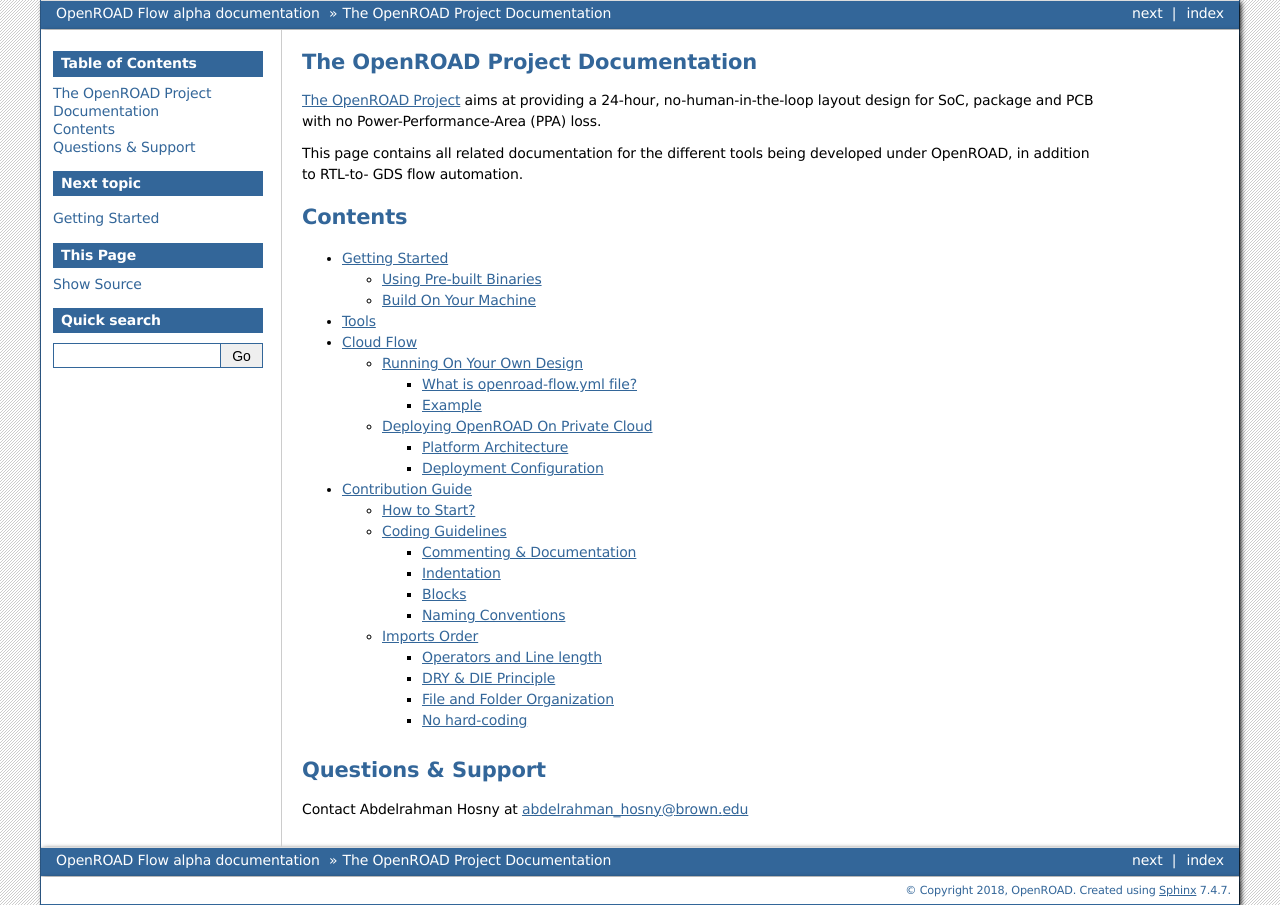
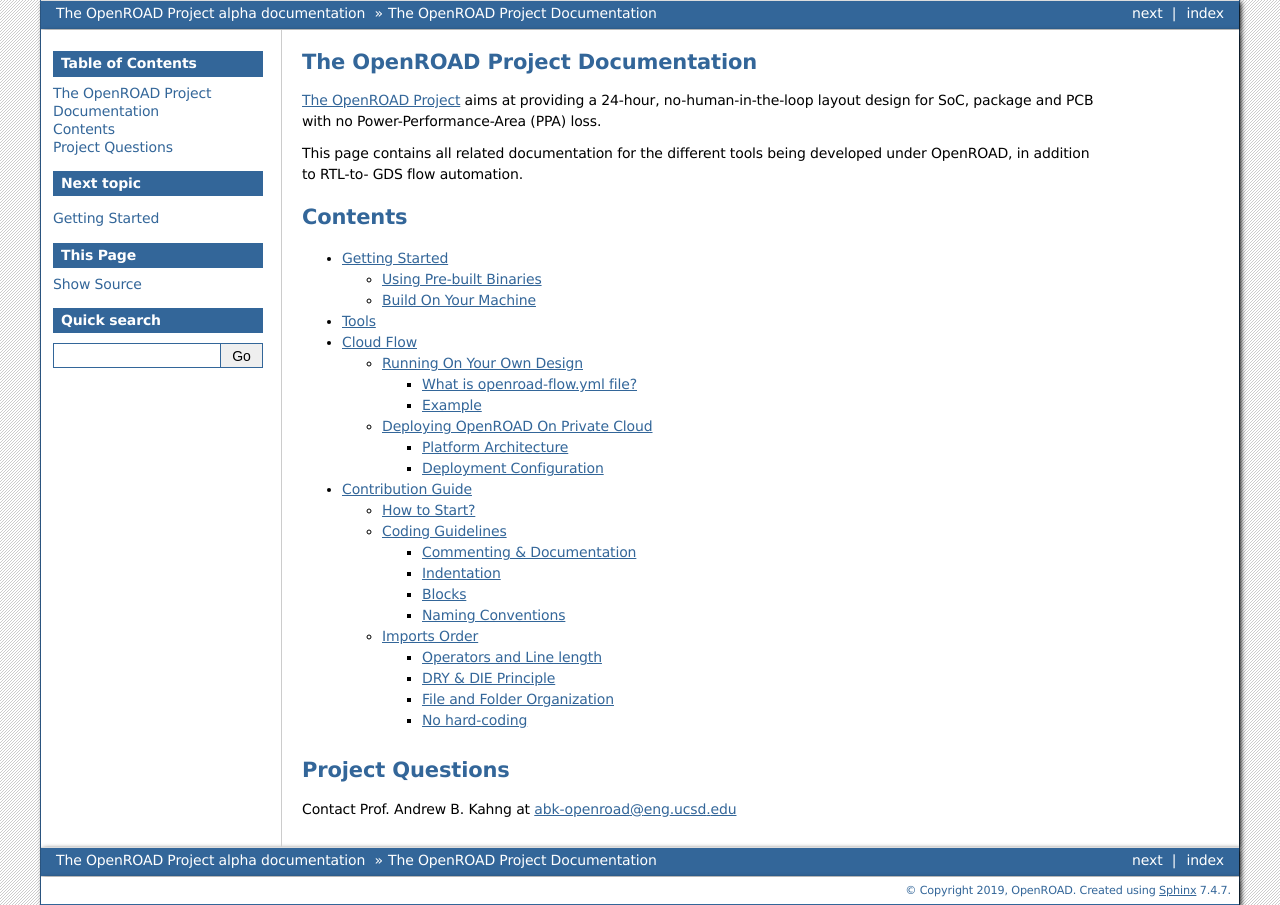
Before and after one commit to The-OpenROAD-Project-Attic/docs, a Sphinx documentation site: the page built from source/index.rst, in a window 1280 px wide. Built offline with Sphinx 7.4.7, drawn with Linux system fonts in a browser that asks for light colours.

Commit message:
update docs

```diff
--- a/source/conf.py
+++ b/source/conf.py
@@ -19,8 +19,8 @@
 
 # -- Project information -----------------------------------------------------
 
-project = 'OpenROAD Flow'
-copyright = '2018, OpenROAD'
+project = 'The OpenROAD Project'
+copyright = '2019, OpenROAD'
 author = 'OpenROAD'
 
 # The short X.Y version
@@ -134,7 +134,7 @@
 # (source start file, target name, title,
 #  author, documentclass [howto, manual, or own class]).
 latex_documents = [
-    (master_doc, 'OpenROADFlow.tex', 'OpenROAD Flow Documentation',
+    (master_doc, 'OpenROADFlow.tex', 'The OpenROAD Project',
      'Abdelrahman', 'manual'),
 ]
 
@@ -144,7 +144,7 @@
 # One entry per manual page. List of tuples
 # (source start file, name, description, authors, manual section).
 man_pages = [
-    (master_doc, 'openroadflow', 'OpenROAD Flow Documentation',
+    (master_doc, 'openroadflow', 'The OpenROAD Project',
      [author], 1)
 ]
 
@@ -155,8 +155,8 @@
 # (source start file, target name, title, author,
 #  dir menu entry, description, category)
 texinfo_documents = [
-    (master_doc, 'OpenROADFlow', 'OpenROAD Flow Documentation',
-     author, 'OpenROADFlow', 'One line description of project.',
+    (master_doc, 'OpenROADFlow', 'The OpenROAD Project',
+     author, 'OpenROADFlow', 'OpenROAD seeks to develop and foster an autonomous, 24-hour, open-source layout generation flow (RTL-to-GDS).',
      'Miscellaneous'),
 ]
 
--- a/source/index.rst
+++ b/source/index.rst
@@ -23,9 +23,9 @@
    cloud-flow
    contribution-guide
 
-Questions & Support
-====================
-Contact Abdelrahman Hosny at abdelrahman_hosny@brown.edu
+Project Questions
+==================
+Contact Prof. Andrew B. Kahng at abk-openroad@eng.ucsd.edu
 
 
 
```
